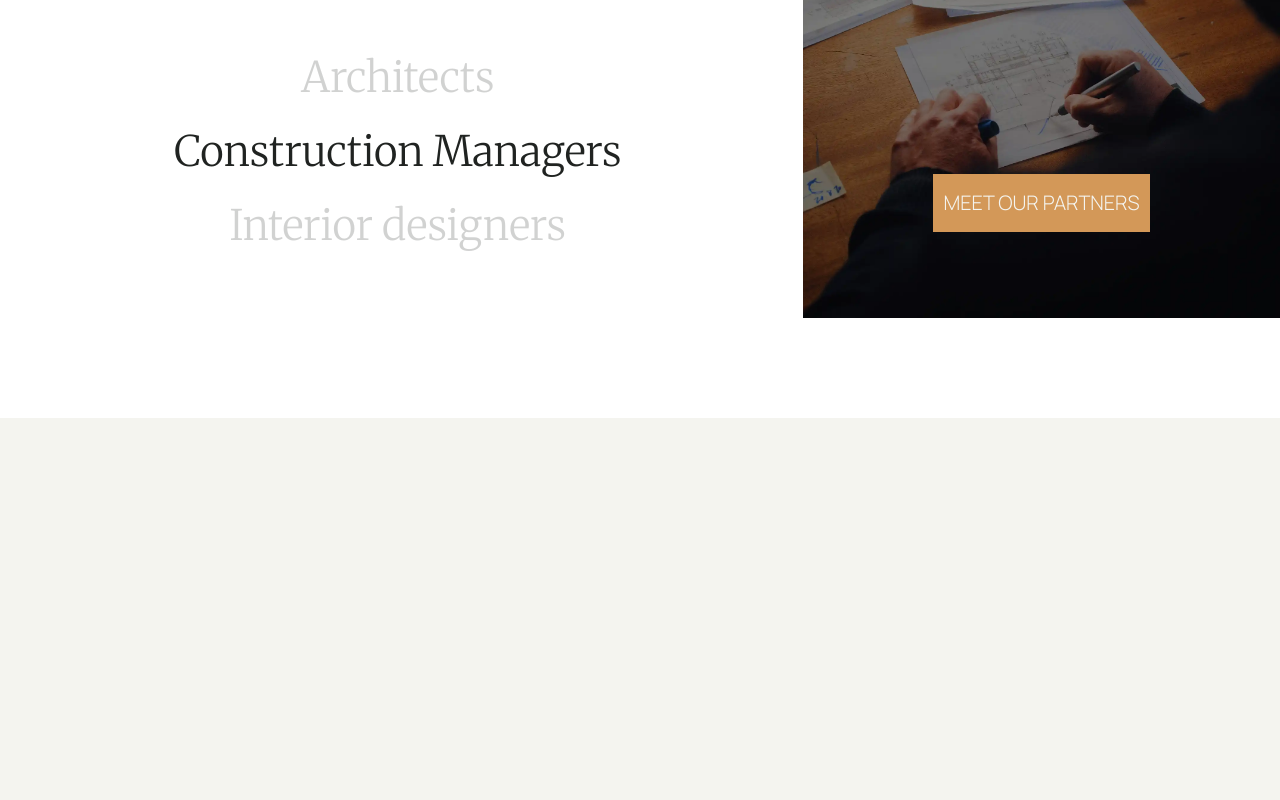
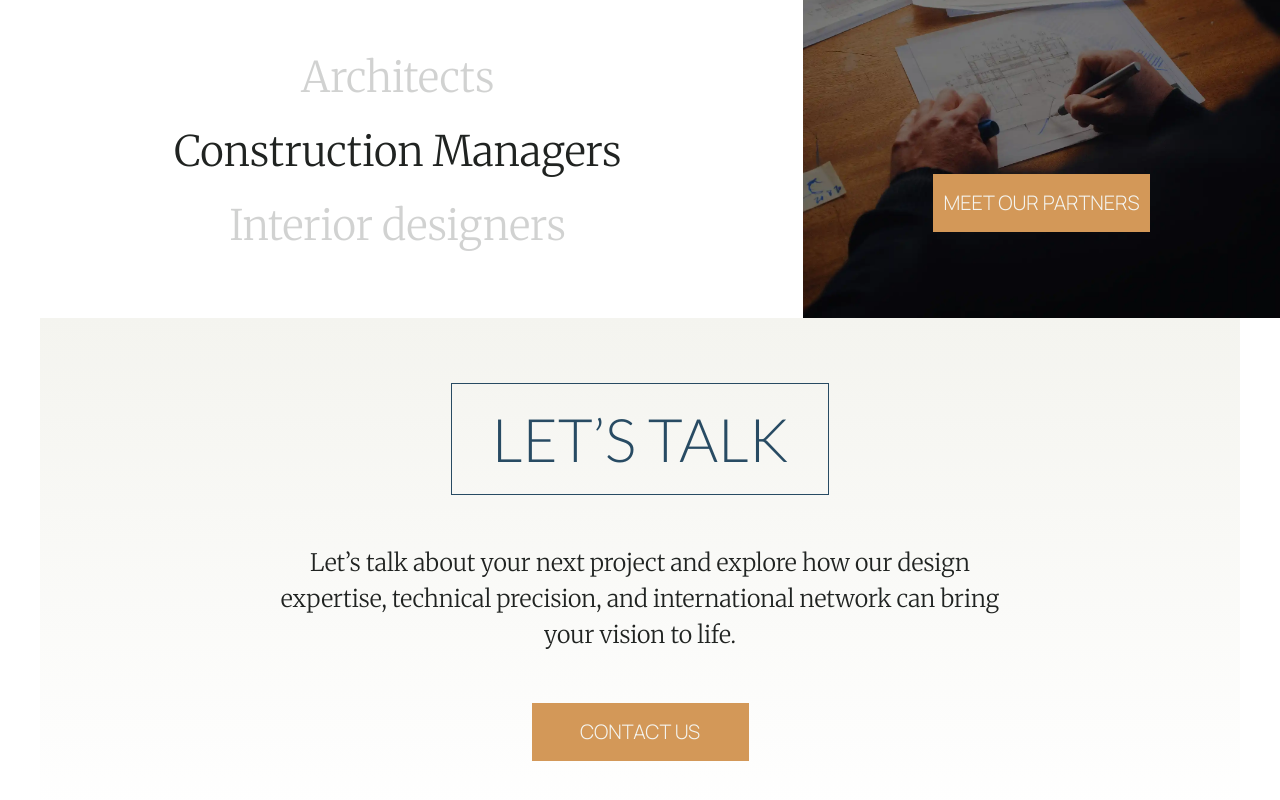
Before and after one commit to owols18/MocaVentures, a Next.js app: page / in a window 1280 px wide. Shown: the part 6773-7573 px from the top of the page. Before the commit the page ends 7191 px from the top, so only its background shows below. Built offline with nearby package versions, Linux system fonts and the light colour scheme.

Commit message:
Implement responsive Let's Talk section

```diff
--- a/app/page.tsx
+++ b/app/page.tsx
@@ -1,5 +1,6 @@
 import AboutSection from "../components/home/AboutSection";
 import Hero from "../components/home/Hero";
+import HomeLetsTalkSection from "../components/home/HomeLetsTalkSection";
 import HomePortfolioSection from "../components/home/HomePortfolioSection";
 import HomeTeamSection from "../components/home/HomeTeamSection";
 import HomeWhoWeWorkWithSection from "../components/home/HomeWhoWeWorkWithSection";
@@ -15,6 +16,7 @@ export default function Home() {
       <HomePortfolioSection />
       <HomeTeamSection />
       <HomeWhoWeWorkWithSection />
+      <HomeLetsTalkSection />
     </div>
   );
 }
--- /dev/null
+++ b/components/home/HomeLetsTalkSection.module.css
@@ -0,0 +1,81 @@
+.section {
+  display: flex;
+  align-items: center;
+  flex-direction: column;
+  margin: 0 24px;
+  padding: 48px 0 72px;
+  background: linear-gradient(to bottom, var(--color-chalk) 0%, rgb(244 244 239 / 0%) 100%);
+  text-align: center;
+}
+
+.title {
+  display: flex;
+  width: fit-content;
+  max-width: 100%;
+  min-height: 88px;
+  flex: none;
+  align-items: center;
+  justify-content: center;
+  margin: 0;
+  padding: 8px 24px;
+  color: var(--color-blue-lux);
+  border: 1px solid var(--color-blue-lux);
+  border-radius: 0;
+  box-sizing: border-box;
+  font-size: 36px;
+  line-height: 1;
+  text-align: center;
+  white-space: nowrap;
+}
+
+.text {
+  max-width: 100%;
+  margin: 40px 0 0;
+  color: var(--color-graphite);
+  font-family: var(--font-merriweather);
+  font-size: 20px;
+  font-weight: 300;
+  line-height: 30px;
+  text-align: center;
+}
+
+.cta {
+  width: 190px;
+  height: 52px;
+  margin-top: 40px;
+  box-sizing: border-box;
+}
+
+@media (min-width: 768px) {
+  .section { margin-inline: 32px; padding: 65px 0; }
+  .title { min-height: 96px; padding: 20px 32px; font-size: 40px; }
+  .text { max-width: 680px; margin-top: 50px; font-size: 20px; line-height: 30px; }
+  .cta { width: 170px; height: 48px; margin-top: 50px; }
+}
+
+@media (min-width: 1024px) {
+  .title { min-height: 100px; padding: 24px 36px; font-size: 48px; }
+  .text { max-width: 720px; font-size: 22px; line-height: 33px; }
+  .cta { width: 190px; height: 52px; }
+}
+
+@media (min-width: 1280px) {
+  .section { margin-inline: clamp(40px, calc(3.3333vw - 8px), 56px); }
+  .title { min-height: clamp(110px, calc(1.6667vw + 86px), 118px); padding: clamp(25px, calc(.4167vw + 19px), 27px) clamp(40px, calc(1.6667vw + 16px), 48px); font-size: clamp(60px, calc(.8333vw + 48px), 64px); }
+  .text { max-width: clamp(735px, calc(21.875vw + 420px), 840px); font-size: clamp(24px, calc(.4167vw + 18px), 26px); line-height: clamp(36px, calc(.625vw + 27px), 39px); }
+  .cta { width: clamp(217px, calc(2.7083vw + 178px), 230px); height: clamp(58px, calc(.4167vw + 52px), 60px); font-size: clamp(20px, calc(.4167vw + 14px), 22px); }
+}
+
+@media (min-width: 1920px) {
+  .section { margin-inline: clamp(56px, calc(1.25vw + 32px), 64px); }
+  .title { min-height: clamp(118px, calc(.625vw + 106px), 122px); padding-block: 27px; font-size: clamp(64px, calc(.625vw + 52px), 68px); }
+  .text { max-width: clamp(840px, calc(9.375vw + 660px), 900px); font-size: clamp(26px, calc(.15625vw + 23px), 27px); line-height: clamp(39px, calc(.234375vw + 34.5px), 40.5px); }
+  .cta { width: clamp(230px, calc(1.5625vw + 200px), 240px); height: clamp(60px, calc(.3125vw + 54px), 62px); font-size: clamp(22px, calc(.3125vw + 16px), 24px); }
+}
+
+@media (orientation: landscape) and (max-height: 500px) {
+  .section { margin: 0 24px; padding: 40px 0; }
+  .title { min-height: 80px; padding: 20px 28px; font-size: 36px; }
+  .text { max-width: 700px; margin-top: 32px; font-size: 18px; line-height: 27px; }
+  .cta { width: 160px; height: 44px; margin-top: 32px; }
+}
--- /dev/null
+++ b/components/home/HomeLetsTalkSection.tsx
@@ -0,0 +1,20 @@
+import homeContent from "../../content/home.json";
+import CTA from "../ui/CTA";
+import Heading from "../ui/Heading";
+import styles from "./HomeLetsTalkSection.module.css";
+
+export default function HomeLetsTalkSection() {
+  const { letsTalk } = homeContent;
+
+  return (
+    <section className={styles.section} aria-labelledby="home-lets-talk-title">
+      <Heading level="h2" variant="h2" className={styles.title}>
+        <span id="home-lets-talk-title">{letsTalk.title}</span>
+      </Heading>
+      <p className={styles.text}>{letsTalk.text}</p>
+      <CTA href={letsTalk.cta.href} className={styles.cta}>
+        {letsTalk.cta.label}
+      </CTA>
+    </section>
+  );
+}
--- a/components/home/HomeWhoWeWorkWithSection.module.css
+++ b/components/home/HomeWhoWeWorkWithSection.module.css
@@ -5,7 +5,7 @@
     "photo";
   grid-template-columns: minmax(0, 1fr);
   row-gap: 40px;
-  padding: 65px 24px 56px;
+  padding: 65px 24px 0;
   background: #fff;
 }
 
@@ -148,7 +148,7 @@
     grid-template-columns: minmax(0, 3fr) minmax(0, 2fr);
     gap: 32px;
     margin-top: -80px;
-    padding: 65px 0 80px 32px;
+    padding: 65px 0 0 32px;
   }
 
   .editorial { align-self: center; }
@@ -179,7 +179,7 @@
     grid-template-columns: minmax(0, 3fr) minmax(0, 2fr);
     gap: clamp(48px, calc(1.6667vw + 24px), 56px);
     margin-top: calc(0px - clamp(100px, calc(2.5vw + 64px), 112px));
-    padding: 65px 0 clamp(100px, calc(2.5vw + 64px), 112px) 40px;
+    padding: 65px 0 0 40px;
   }
 
   .title { min-height: clamp(110px, calc(1.6667vw + 86px), 118px); padding: clamp(25px, calc(.4167vw + 19px), 27px) clamp(40px, calc(1.6667vw + 16px), 48px); font-size: clamp(60px, calc(.8333vw + 48px), 64px); }
@@ -212,7 +212,7 @@
     grid-template-columns: minmax(0, 3fr) minmax(0, 2fr);
     gap: 24px;
     margin-top: -56px;
-    padding: 65px 0 56px 24px;
+    padding: 65px 0 0 24px;
   }
 
   .editorial { align-self: center; }
--- a/content/home.json
+++ b/content/home.json
@@ -86,5 +86,13 @@
       "src": "/images/home/moca-ventures-who-we-work-with.webp",
       "alt": ""
     }
+  },
+  "letsTalk": {
+    "title": "LET’S TALK",
+    "text": "Let’s talk about your next project and explore how our design expertise, technical precision, and international network can bring your vision to life.",
+    "cta": {
+      "label": "CONTACT US",
+      "href": "/lets-talk"
+    }
   }
 }
```
